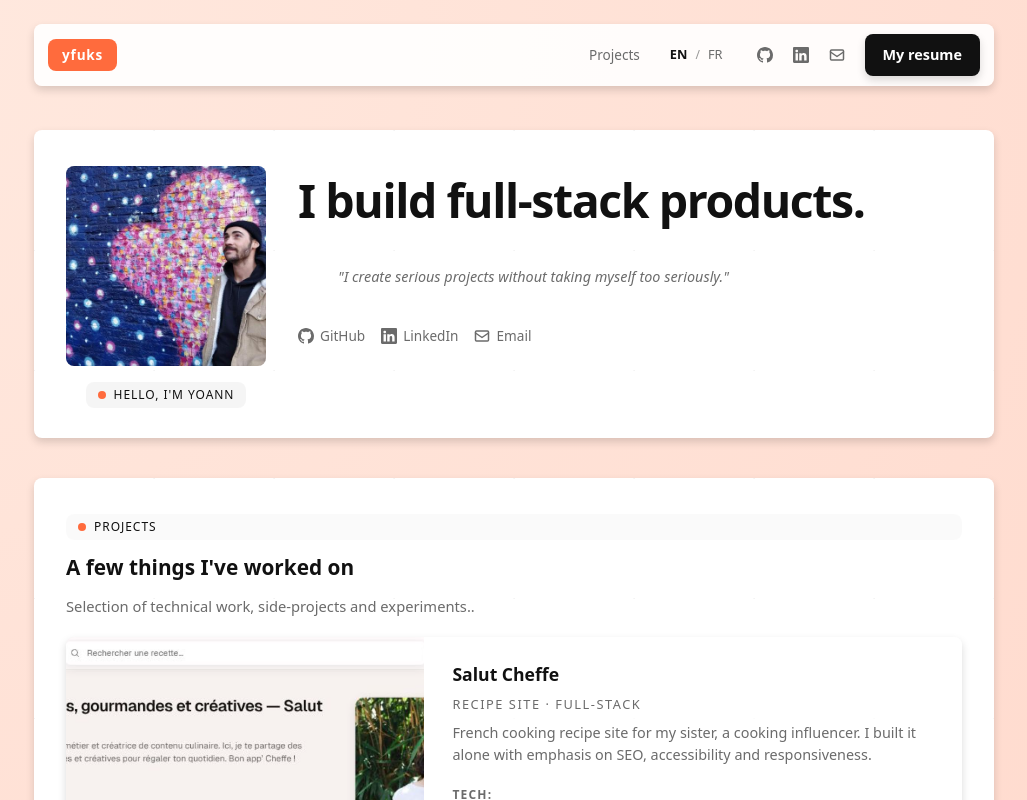
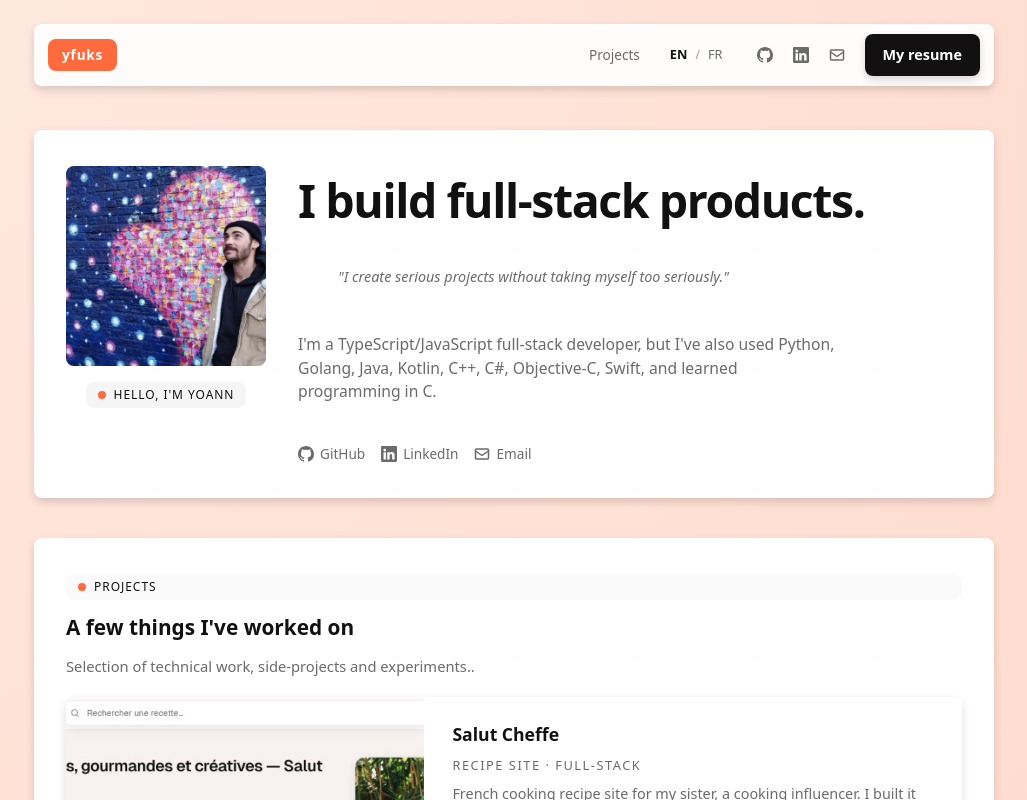
Before and after one commit to yfuks/yfuks.github.io, a React (Vite) app: page / in a window 1280 px wide. Shown: the top 800 px of the page, without its empty margins (126-1153 px from the left). Built offline with nearby package versions, Linux system fonts and the light colour scheme.

Commit message:
Add languages description to hero section in App component and update translations in English and French locales

```diff
--- a/src/App.tsx
+++ b/src/App.tsx
@@ -125,6 +125,9 @@ function App() {
                 >
                   &quot;{t('hero.tagline')}&quot;
                 </blockquote>
+                <p className="hero-body">
+                  {t('hero.languages')}
+                </p>
                 <div className="hero-links">
                   <a
                     href="https://github.com/yfuks"
--- a/src/i18n/locales/en.json
+++ b/src/i18n/locales/en.json
@@ -9,6 +9,7 @@
     "greeting": "Hello, I'm Yoann",
     "headline": "I build full-stack products.",
     "tagline": "I create serious projects without taking myself too seriously.",
+    "languages": "I'm a TypeScript/JavaScript full-stack developer, but I've also used Python, Golang, Java, Kotlin, C++, C#, Objective-C, Swift, and learned programming in C.",
     "links": {
       "github": "GitHub",
       "linkedin": "LinkedIn",
--- a/src/i18n/locales/fr.json
+++ b/src/i18n/locales/fr.json
@@ -9,6 +9,7 @@
     "greeting": "Bonjour, je suis Yoann",
     "headline": "Je construis des produits full-stack.",
     "tagline": "Je crée des projets sérieux sans me prendre au sérieux.",
+    "languages": "Je suis développeur full-stack TypeScript/JavaScript, mais j'ai aussi utilisé Python, Golang, Java, Kotlin, C++, C#, Objective-C, Swift, et j'ai appris la programmation en C.",
     "links": {
       "github": "GitHub",
       "linkedin": "LinkedIn",
```
